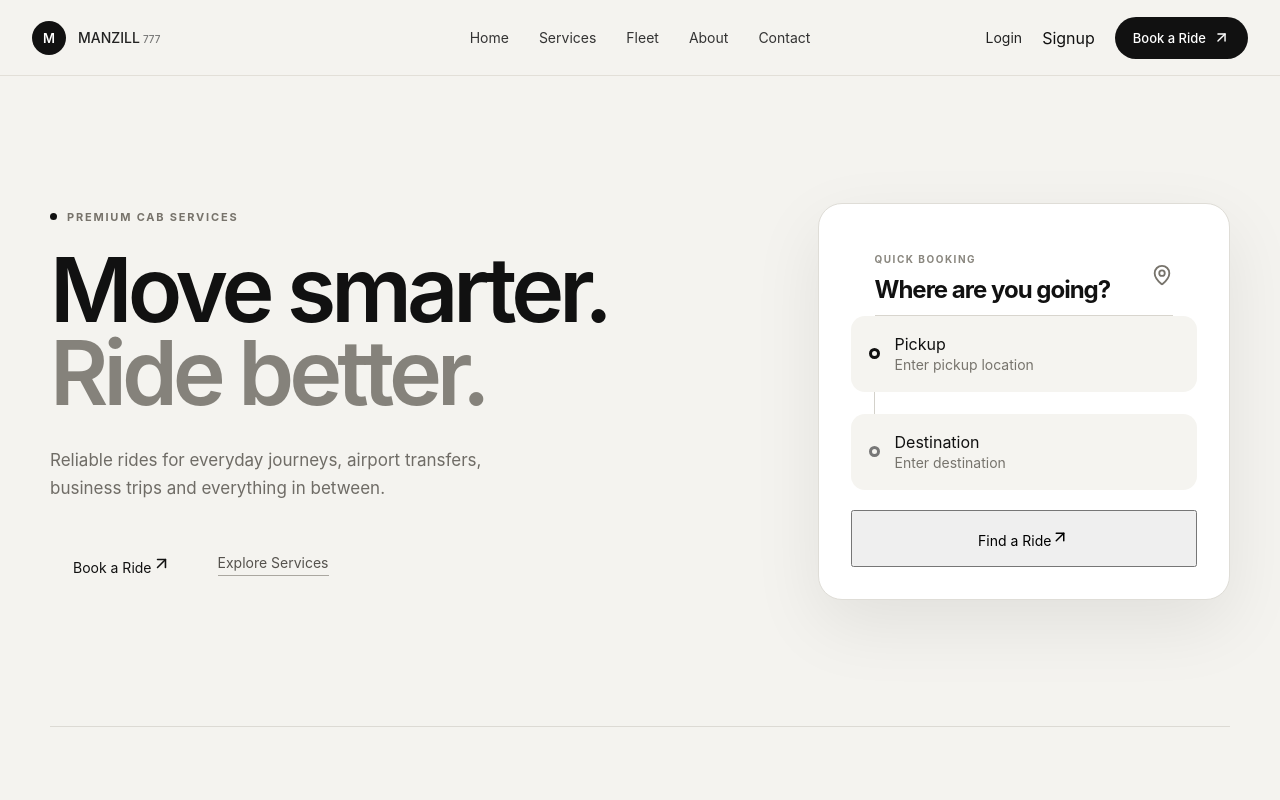
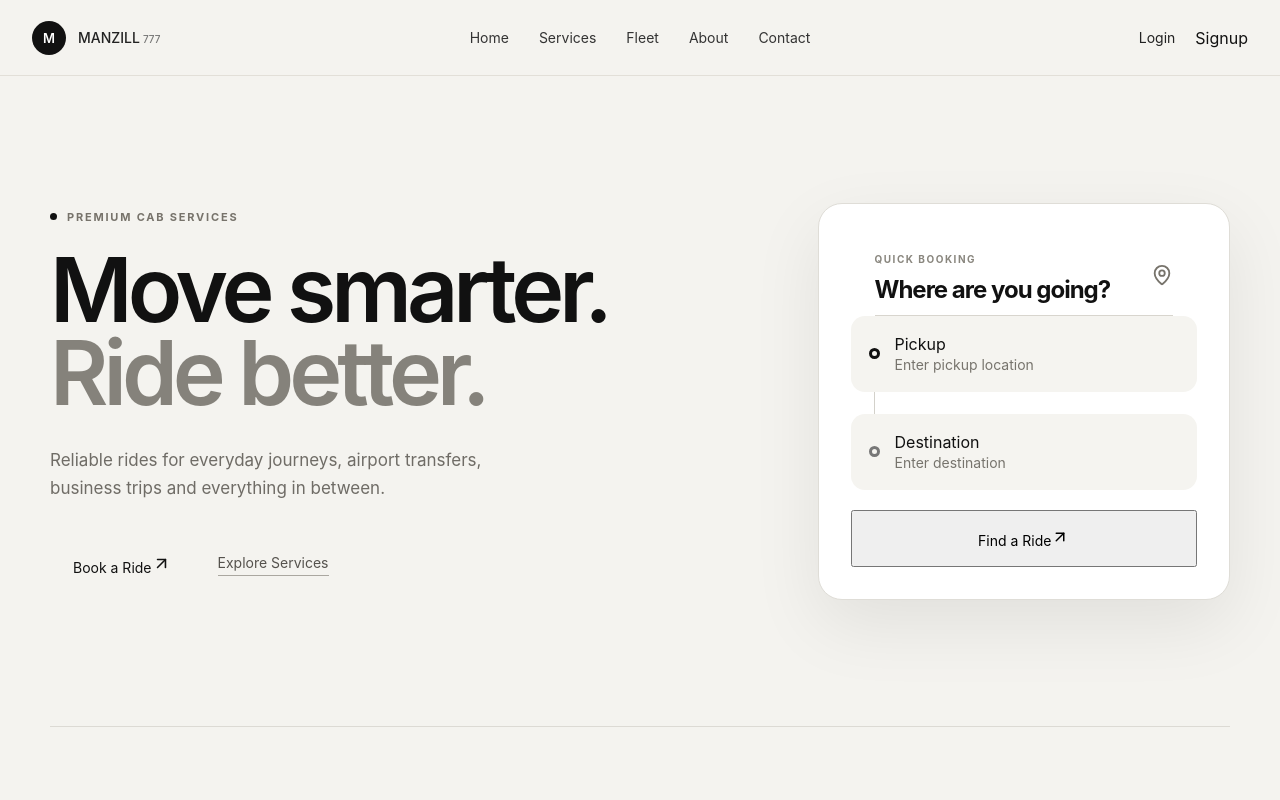
Before and after one commit to dhruvxarollno10admno969-ship-it/cab_service2, a React (Vite) app: page / in a window 1280 px wide. Shown: the top 800 px of the page. Built offline with nearby package versions, Linux system fonts and the light colour scheme.

Commit message:
firebase add krna aa

```diff
--- a/src/App.jsx
+++ b/src/App.jsx
@@ -2,13 +2,14 @@ import { Routes, Route } from "react-router-dom";
 import "./App.css";
 
 import Home from "./pages/Home";
-import Services from "./pages/Services";
+import Service from "./components/Service";
 import About from "./pages/About";
 import Fleet from "./pages/Fleet";
 import Contact from "./pages/Contact";
 import Booking from "./pages/Booking";
 import Login from "./pages/Login";
 import Signup from "./pages/Signup";
+import Services from "./components/Service";
 
 function App() {
   return (
--- a/src/components/Navbar.jsx
+++ b/src/components/Navbar.jsx
@@ -74,13 +74,7 @@ function Navbar() {
   >
     Signup
   </Link>
-        <Link
-          to="/booking"
-          className="navbar-book"
-        >
-          Book a Ride
-          <ArrowUpRight size={17} />
-        </Link>
+
 
       </div>
 
--- a/src/components/Service.jsx
+++ b/src/components/Service.jsx
@@ -3,8 +3,9 @@ import { Link } from "react-router-dom";
 
 function Services() {
   return (
+
     <section className="services-section" id="services">
-      <div className="section-heading">
+    <div className="section-heading">
         <p className="eyebrow">
           <span></span>
           01 — SERVICES
--- a/src/pages/Services.jsx
+++ /dev/null
@@ -1,10 +0,0 @@
-function Services() {
-  return (
-    <section className="page">
-      <h1>Our Services</h1>
-      <p>Explore our cab services.</p>
-    </section>
-  );
-}
-
-export default Services;
```
